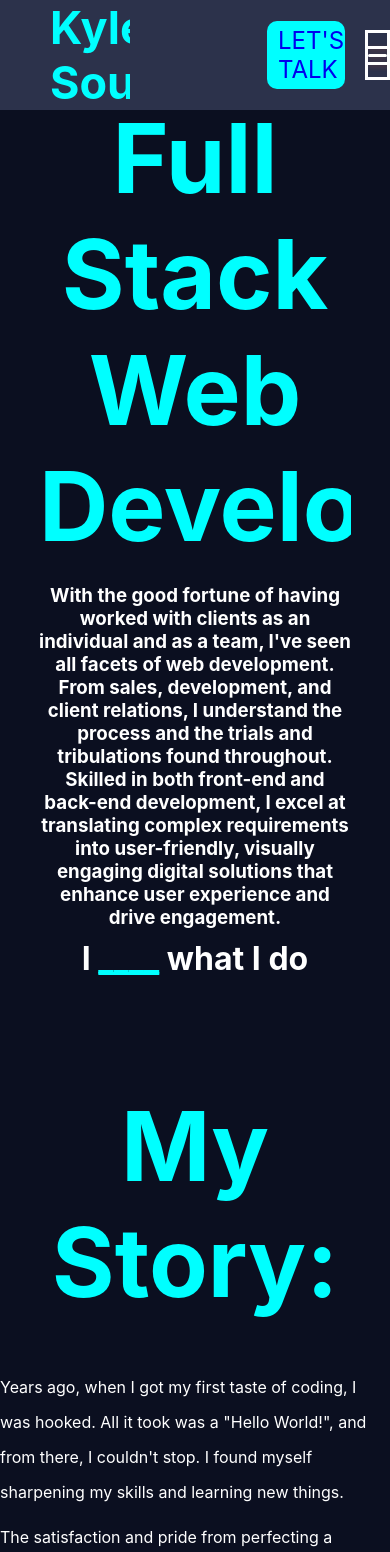
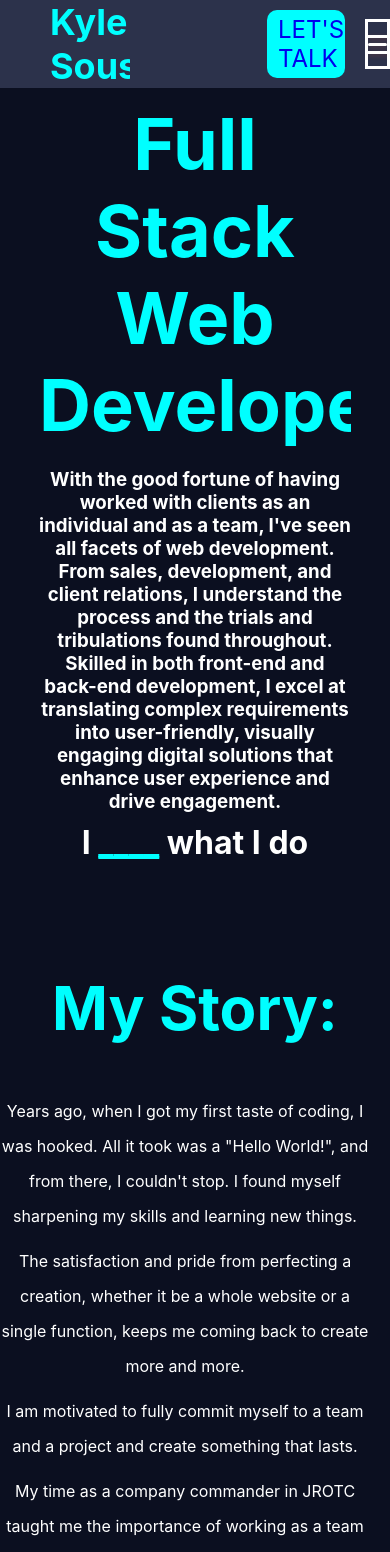
Before and after one commit to AWSMProdigy/updated-portfolio, a React (Create React App) app: page / in a window 390 px wide. Shown: the top 1552 px of the page. Built offline with nearby package versions, Linux system fonts and the light colour scheme.

Commit message:
Improved responsiveness of titles

```diff
--- a/src/App.css
+++ b/src/App.css
@@ -215,8 +215,8 @@ nav{
 
 .nameTitle{
   color:aqua;
+  margin-bottom: 20px;
   font-size: 120px;
-  margin-bottom: 20px;
 }
 
 .introBox{
@@ -655,6 +655,9 @@ footer h1 svg{
   .pageTitle{
     margin-left: auto;
     text-align: center;
+  }
+
+  .pageTitle h1{
     font-size: 72px;
   }
 
@@ -664,6 +667,7 @@ footer h1 svg{
 
   .pageTextCenter{
     max-width: 100%;
+    text-align: center;
   }
 
   .decryptLine{
@@ -684,3 +688,17 @@ footer h1 svg{
     max-width: 100%;
   }
 }
+
+@media (max-width:600px){
+  .pageTitle h1{
+    font-size: 60px;
+  }
+
+  .nameTitle{
+    font-size: 72px;
+  }
+
+  .nameNav{
+    font-size: 24px;
+  }
+}
```
Also changed, not shown: 5 other files (tests, documents, lock files or other folders).
